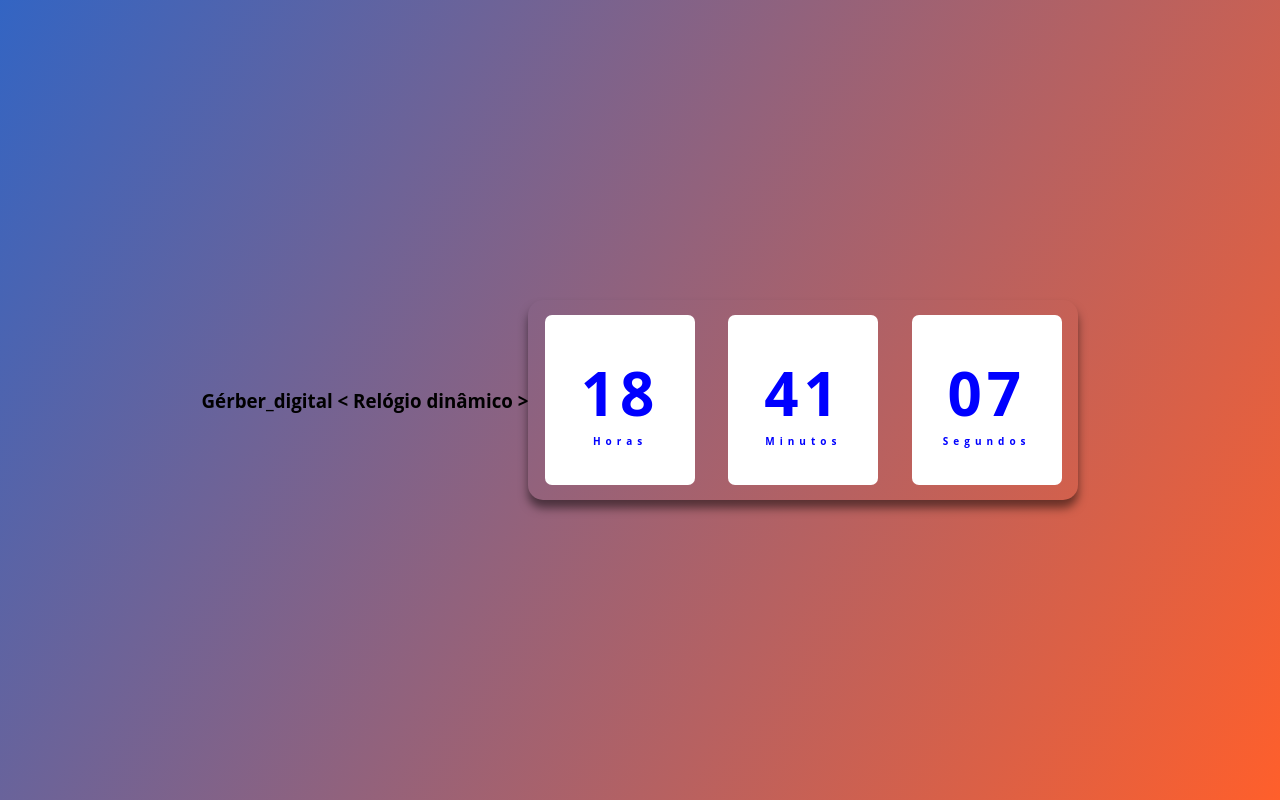
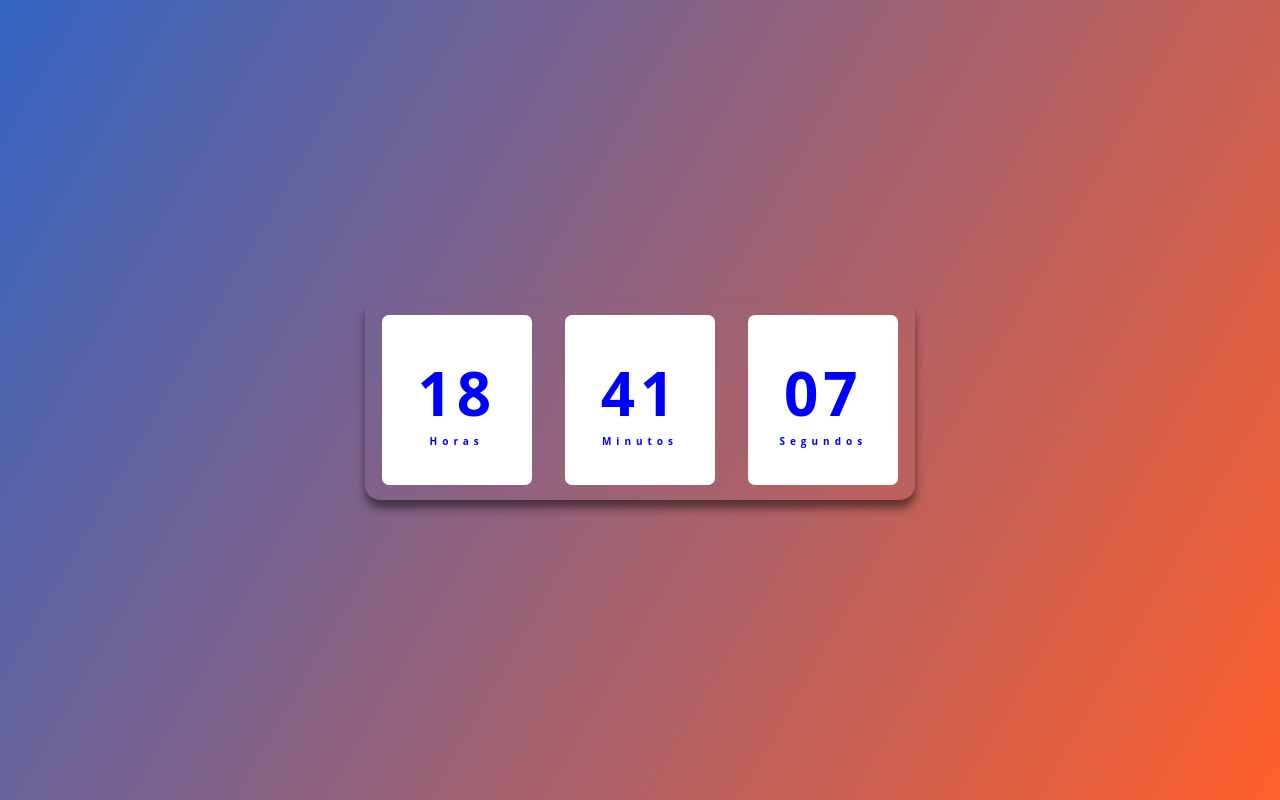
Before and after one commit to Gerbercode/Rel-gio-_digital, a plain HTML site: page index.html in a window 1280 px wide. Drawn offline with Linux system fonts and the light colour scheme.

Commit message:
Update index.html

```diff
--- a/index.html
+++ b/index.html
@@ -10,9 +10,7 @@
 
 <body>
 
-<div class="texto">
- <h3> Gérber_digital < Relógio dinâmico > </h3>
-</div>
+
 
 
 
```
